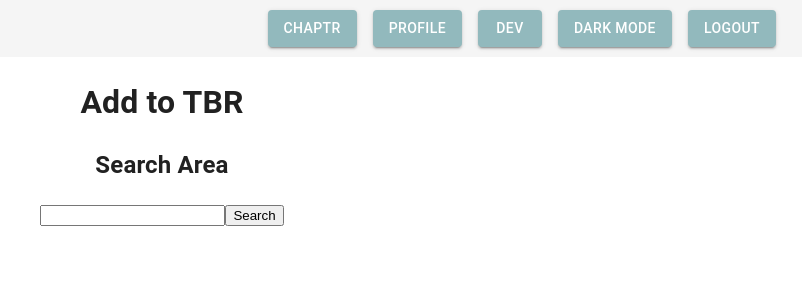
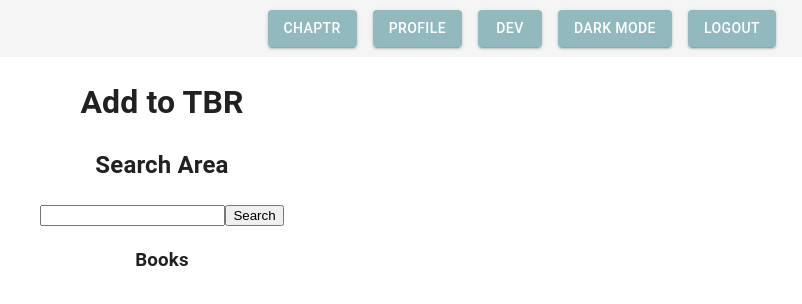
Before and after one commit to AllHubs-June-2024-Liftoff/Dakotah-Group-2, a React (Create React App) app in the folder Chaptr/frontend/chaptrfrontend/: page /SearchTBR in a window 1280 px wide. Shown: the top 304 px of the page, without its empty margins (478-1280 px from the left). Built offline with nearby package versions, Linux system fonts and the light colour scheme.

Commit message:
add state management and search handler to Books component

```diff
--- /dev/null
+++ b/Chaptr/frontend/chaptrfrontend/src/components/search/Books.js
@@ -0,0 +1,21 @@
+import React, { useState } from "react";
+import SearchArea from "./SearchArea";
+
+export default function Books(){
+
+    const [books, setBooks] = useState([]);
+    const [searchField, setSearchField] = useState("");
+
+
+    const handleSearch = (e) => {
+        setSearchField(e.target.value);
+    }
+
+    return (
+        <div className="books">
+            <SearchArea handleSearch={handleSearch}/>
+            <h3>Books</h3>
+        </div>
+    );
+
+}
--- a/Chaptr/frontend/chaptrfrontend/src/components/search/SearchArea.js
+++ b/Chaptr/frontend/chaptrfrontend/src/components/search/SearchArea.js
@@ -1,13 +1,11 @@
 import React from "react";
 
-export default function SearchArea(){
+export default function SearchArea(props){
     return (
         <div className="search-area">
             <h2>Search Area</h2>
-            <form>
-                <input type="text">
-
-                </input>
+            <form action="">
+                <input onChange={props.handleSearch} type="text"/>
                 <button type="submit">Search</button>
             </form>
         </div>
--- a/Chaptr/frontend/chaptrfrontend/src/components/search/SearchTBR.js
+++ b/Chaptr/frontend/chaptrfrontend/src/components/search/SearchTBR.js
@@ -1,11 +1,11 @@
 import React from "react";
-import SearchArea from "./SearchArea";
+import Books from "./Books";
 
 export default function SearchTBR(){
     return (
         <div>
             <h1>Add to TBR</h1>
-            <SearchArea />
+            <Books />
         </div>
     );
 
```
